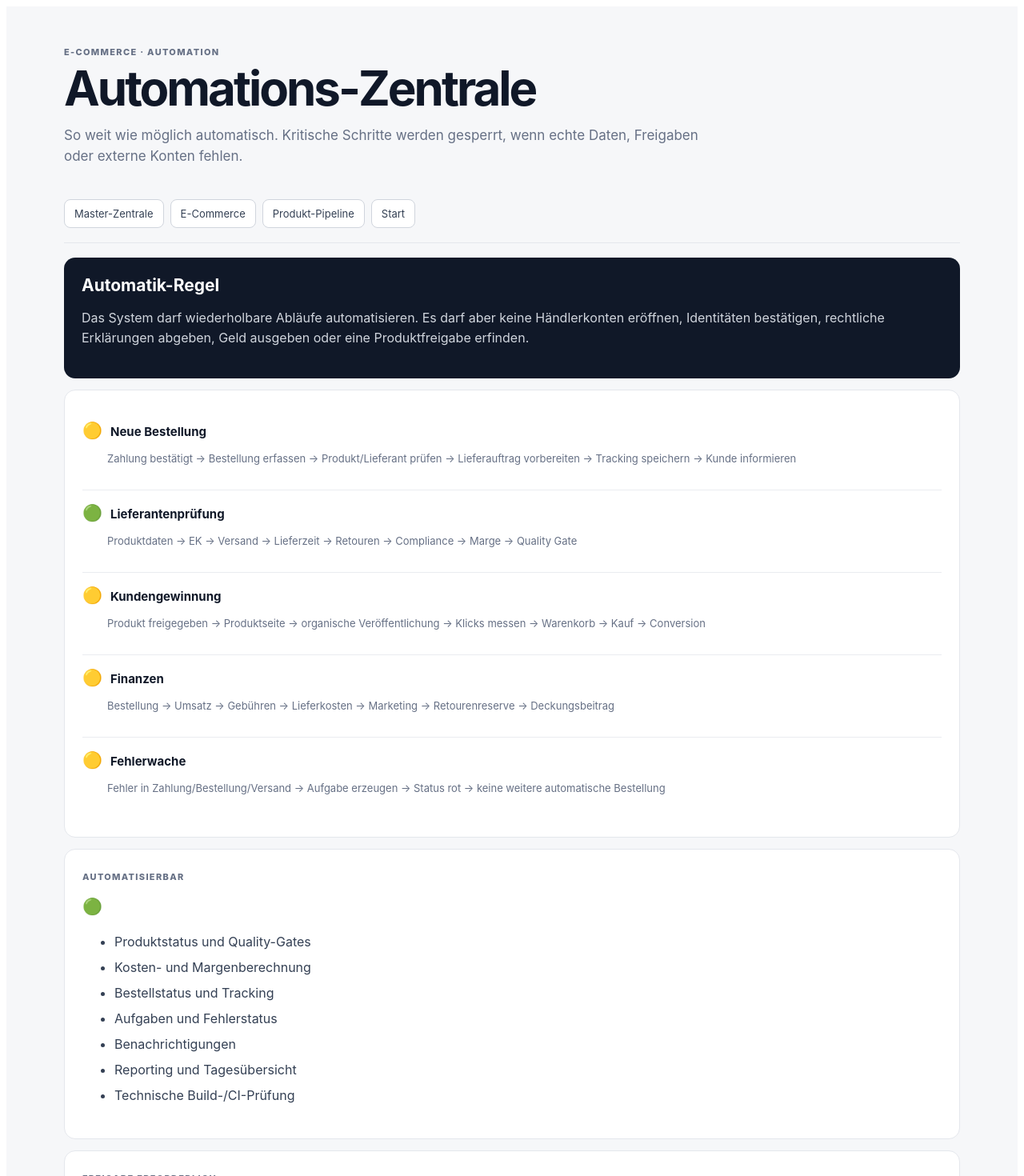
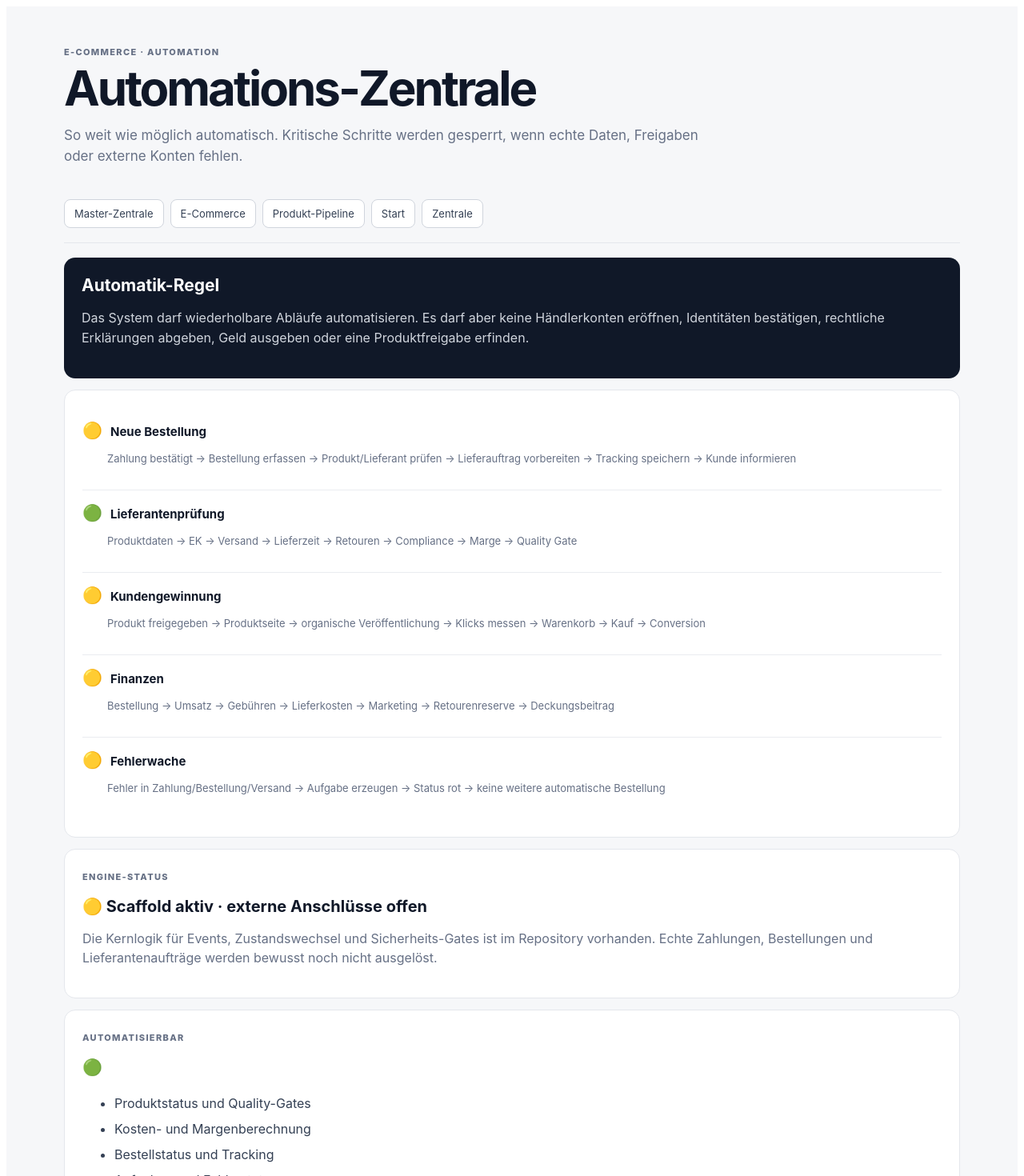
Before and after one commit to adnan-51-bit/adnan, a Next.js app: page /automation in a window 1280 px wide. Shown: the top 1470 px of the page at 80% size. Built offline with nearby package versions, Linux system fonts and the light colour scheme.

Commit message:
feat: connect automation center

```diff
--- a/app/automation/page.jsx
+++ b/app/automation/page.jsx
@@ -10,12 +10,12 @@ const flows=[
 
 export default function Automation(){
 return <main className="shell"><header><div className="eyebrow">E-COMMERCE · AUTOMATION</div><h1>Automations-Zentrale</h1><p>So weit wie möglich automatisch. Kritische Schritte werden gesperrt, wenn echte Daten, Freigaben oder externe Konten fehlen.</p></header>
-<nav><a href="/zentral">Master-Zentrale</a><a href="/e-commerce">E-Commerce</a><a href="/produkt-pipeline">Produkt-Pipeline</a><a href="/start">Start</a></nav>
+<nav><a href="/zentral">Master-Zentrale</a><a href="/e-commerce">E-Commerce</a><a href="/produkt-pipeline">Produkt-Pipeline</a><a href="/start">Start</a><a href="/zentral">Zentrale</a></nav>
 <section className="hero"><b>Automatik-Regel</b><p>Das System darf wiederholbare Abläufe automatisieren. Es darf aber keine Händlerkonten eröffnen, Identitäten bestätigen, rechtliche Erklärungen abgeben, Geld ausgeben oder eine Produktfreigabe erfinden.</p></section>
 <section className="panel">{flows.map(([t,d,s])=><div className="row" key={t}><div><span>{s}</span><b>{t}</b><p>{d}</p></div></div>)}</section>
-<section className="panel"><span className="eyebrow">AUTOMATISIERBAR</span><h2>🟢</h2><ul><li>Produktstatus und Quality-Gates</li><li>Kosten- und Margenberechnung</li><li>Bestellstatus und Tracking</li><li>Aufgaben und Fehlerstatus</li><li>Benachrichtigungen</li><li>Reporting und Tagesübersicht</li><li>Technische Build-/CI-Prüfung</li></ul></section>
+<section className="panel"><span className="eyebrow">ENGINE-STATUS</span><h2>🟡 Scaffold aktiv · externe Anschlüsse offen</h2><p className="engine">Die Kernlogik für Events, Zustandswechsel und Sicherheits-Gates ist im Repository vorhanden. Echte Zahlungen, Bestellungen und Lieferantenaufträge werden bewusst noch nicht ausgelöst.</p></section><section className="panel"><span className="eyebrow">AUTOMATISIERBAR</span><h2>🟢</h2><ul><li>Produktstatus und Quality-Gates</li><li>Kosten- und Margenberechnung</li><li>Bestellstatus und Tracking</li><li>Aufgaben und Fehlerstatus</li><li>Benachrichtigungen</li><li>Reporting und Tagesübersicht</li><li>Technische Build-/CI-Prüfung</li></ul></section>
 <section className="panel"><span className="eyebrow">FREIGABE ERFORDERLICH</span><h2>🔴</h2><ul><li>Lieferantenvertrag/Händlerkonto</li><li>Zahlungsanbieter und Bank</li><li>Gewerbe-/Steuerangaben</li><li>erste echte Bestellung</li><li>Werbebudget</li><li>rechtliche Endfreigabe</li></ul></section>
 <style jsx>{styles}</style></main>
 }
 const styles=`
-*{box-sizing:border-box}.shell{min-height:100vh;background:#f6f7f9;color:#101828;font-family:Inter,system-ui,sans-serif;padding:38px 24px}header,nav,.hero,.panel{max-width:1120px;margin:auto}header{padding:12px 0 24px}.eyebrow{font-size:11px;font-weight:800;letter-spacing:.12em;color:#667085}h1{font-size:clamp(38px,5vw,60px);line-height:1;letter-spacing:-.05em;margin:8px 0 13px}header p{font-size:17px;color:#667085;max-width:800px;line-height:1.5}nav{display:flex;gap:8px;flex-wrap:wrap;border-bottom:1px solid #e4e7ec;padding-bottom:18px}nav a{background:#fff;border:1px solid #d0d5dd;border-radius:8px;padding:9px 12px;text-decoration:none;color:#344054;font-size:13px}.hero{margin-top:18px;background:#101828;color:#fff;border-radius:14px;padding:22px}.hero b{font-size:21px}.hero p{color:#d0d5dd;line-height:1.55}.panel{background:#fff;border:1px solid #e4e7ec;border-radius:14px;padding:22px;margin-top:14px}.row{padding:16px 0;border-bottom:1px solid #eaecf0}.row:last-child{border:0}.row span{font-size:20px;margin-right:10px}.row b{font-size:15px}.row p{color:#667085;font-size:13px;line-height:1.55;margin-left:31px}.panel h2{font-size:20px}.panel li{padding:6px 0;color:#344054}`;
+*{box-sizing:border-box}.shell{min-height:100vh;background:#f6f7f9;color:#101828;font-family:Inter,system-ui,sans-serif;padding:38px 24px}header,nav,.hero,.panel{max-width:1120px;margin:auto}header{padding:12px 0 24px}.eyebrow{font-size:11px;font-weight:800;letter-spacing:.12em;color:#667085}h1{font-size:clamp(38px,5vw,60px);line-height:1;letter-spacing:-.05em;margin:8px 0 13px}header p{font-size:17px;color:#667085;max-width:800px;line-height:1.5}nav{display:flex;gap:8px;flex-wrap:wrap;border-bottom:1px solid #e4e7ec;padding-bottom:18px}nav a{background:#fff;border:1px solid #d0d5dd;border-radius:8px;padding:9px 12px;text-decoration:none;color:#344054;font-size:13px}.hero{margin-top:18px;background:#101828;color:#fff;border-radius:14px;padding:22px}.hero b{font-size:21px}.hero p{color:#d0d5dd;line-height:1.55}.panel{background:#fff;border:1px solid #e4e7ec;border-radius:14px;padding:22px;margin-top:14px}.row{padding:16px 0;border-bottom:1px solid #eaecf0}.row:last-child{border:0}.row span{font-size:20px;margin-right:10px}.row b{font-size:15px}.row p{color:#667085;font-size:13px;line-height:1.55;margin-left:31px}.panel h2{font-size:20px}.panel li{padding:6px 0;color:#344054}.engine{color:#667085;line-height:1.5}`;
```
